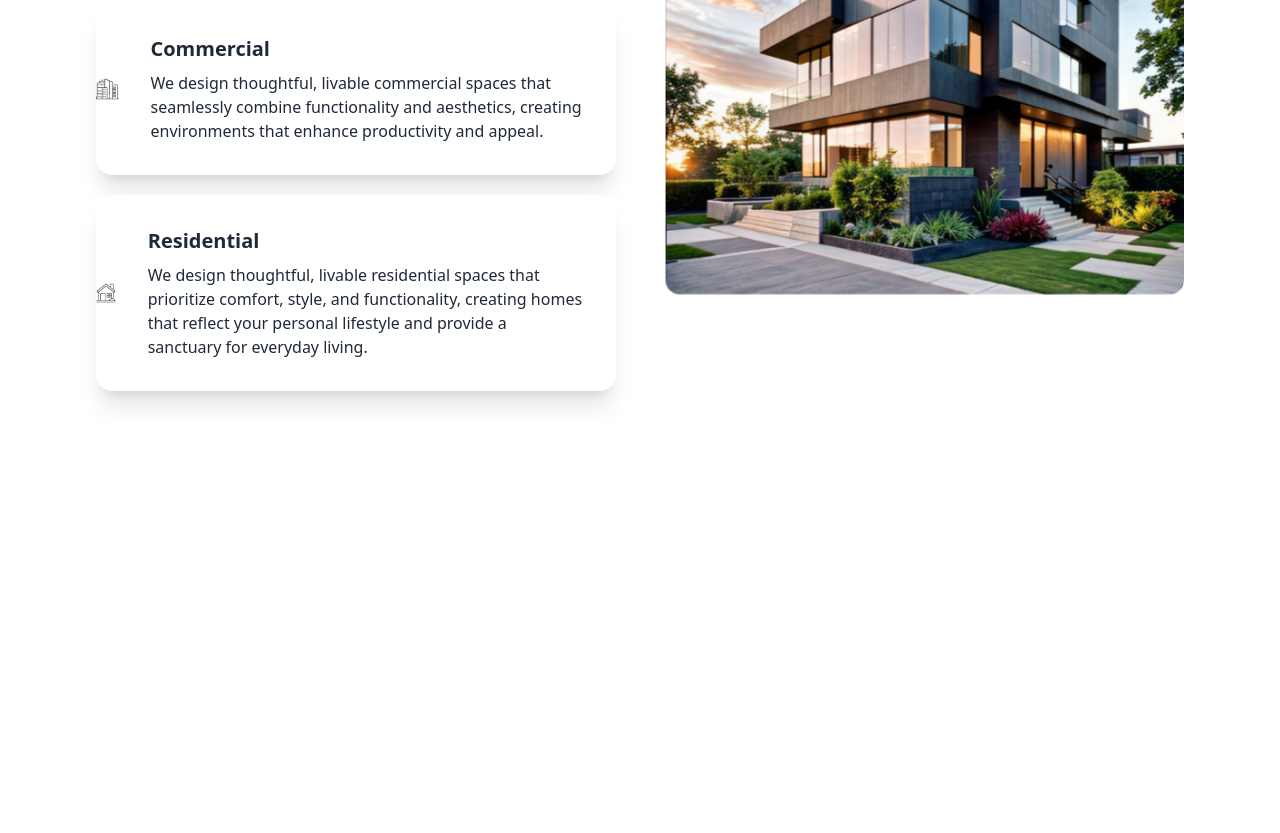
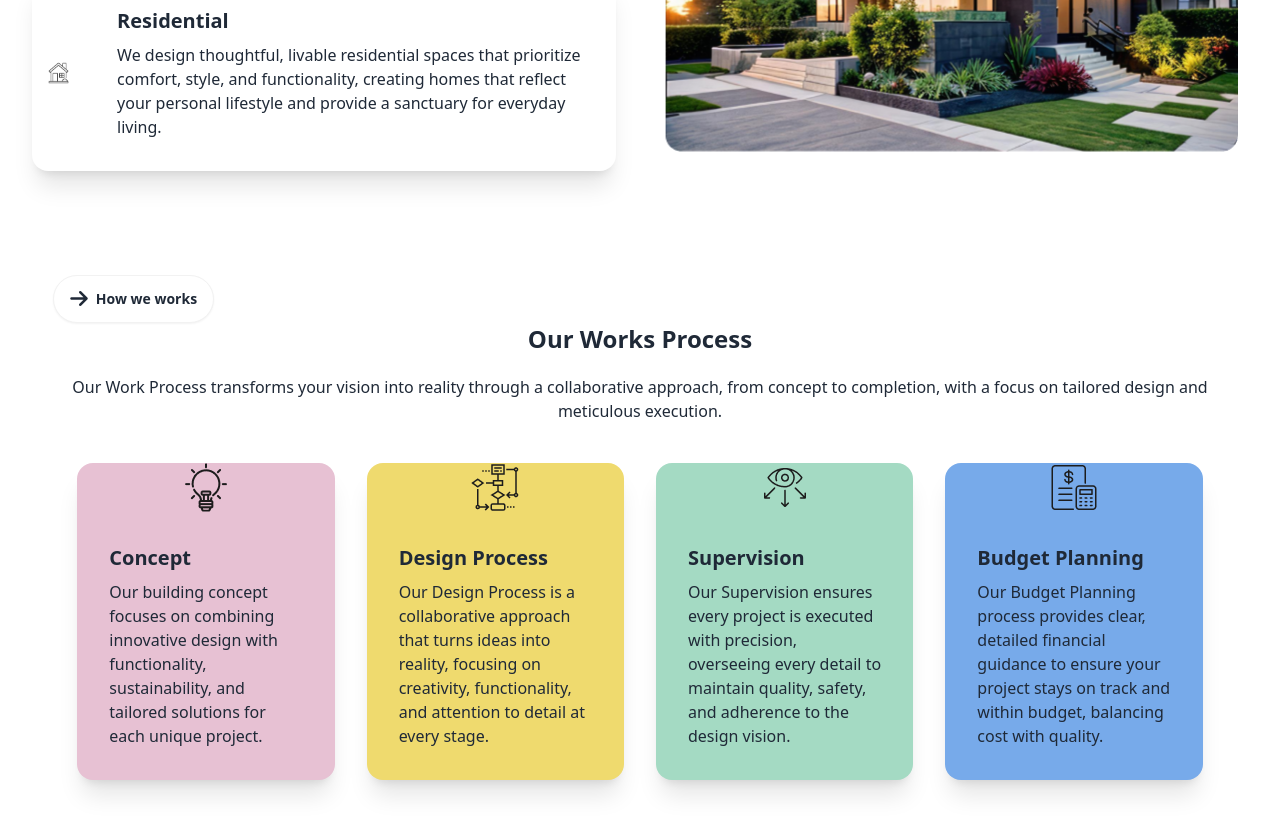
Before and after one commit to jnsharna26/Assignment-3, a plain HTML site: page index.html in a window 1280 px wide. Shown: the part 1241-2074 px from the top of the page. Before the commit the page ends 1728 px from the top, so only its background shows below. Drawn offline with nearby package versions, Linux system fonts and the light colour scheme.

Commit message:
added how we work section

```diff
--- a/index.html
+++ b/index.html
@@ -37,8 +37,8 @@
 </head>
 
 <body class="font-manrope">
-  <header class=" md:container  bg-gradient-to-r from-rgba(255, 255, 255, 1)
- to-rgba(255, 255, 255, 0)">
+  <header class="  bg-gradient-to-r from-text-[#ffffff]
+ to-#ffffff00">
 
     <nav>
       <div class="navbar ">
@@ -59,9 +59,9 @@
             </ul>
           </div>
           <a class="font-bold text-xl"> <i
-              class="fa-solid fa-arrow-right text-xl -rotate-45 bg-[#E76F51] rounded-full  w-[32px] h-[32px]"></i>Rinterio</a>
+              class="fa-solid fa-arrow-right text-xl -rotate-45 bg-[#abef5f] rounded-full  w-[32px] h-[32px]"></i>Rinterio</a>
         </div>
-        <div class="navbar-center hidden lg:flex">
+        <div class="navbar-center hidden lg:block">
           <ul class="menu menu-horizontal px-1">
             <li class="font-bold"><a>Home</a></li>
             <li><a>Service</a></li>
@@ -70,17 +70,16 @@
             <li><a>ContactUs</a></li>
           </ul>
         </div>
-        <div class="navbar-end hidden ">
-          <i class="fa-solid fa-magnifying-glass w-[48px] h-[48px] mt-8"></i>
-          <i class="fa-solid fa-cart-shopping w-[48px] h-[48px] mt-8 "></i>
-          <a class="btn bg-[#E76F51] rounded-full "> </i> Book
-            Consult <i class="fa-solid fa-arrow-right text-xl -rotate-45 "></i></a>
-        </div>
+        <i class="fa-solid fa-magnifying-glass w-[48px] h-[48px] mt-8"></i>
+        <i class="fa-solid fa-cart-shopping w-[48px] h-[48px] mt-8 "></i>
+        <a class="btn bg-[#abef5f] rounded-full "> </i> Book
+          Consult <i class="fa-solid fa-arrow-right text-xl -rotate-45 "></i></a>
+      </div>
       </div>
     </nav>
     <!-- image -->
-    <div class="lg: ml-40 lg:p-16 border border-blue-100 ">
-      <img src="assets/banner.png" alt="">
+    <div class="  border border-blue-100 ">
+      <img class="mx-auto" src="assets/banner.png" alt="">
     </div>
     <div class="lg:px-32">
       <h1 class="font-bold text-5xl text-center my-10">A barn house of this design has a <br>striking appearance</h1>
@@ -90,16 +89,16 @@
         silhouette
         with contemporary materials, creating a unique and inviting space.</p>
       <div class="text-center mt-8">
-        <a class="btn bg-[#E76F51] rounded-full justify-center"> </i> View Details <i
+        <a class="btn bg-[#abef5f] rounded-full justify-center"> </i> View Details <i
             class="fa-solid fa-arrow-right text-xl -rotate-45 "></i></a>
       </div>
     </div>
 
   </header>
 
-  <main>
-    <section class=" grid  md:grid-cols-2 lg:grid-cols-2 w-11\12 mx-auto py-24 gap-12 px-24">
-      <div class="">
+  <main class=" mx-auto">
+    <section class=" grid  md:grid-cols-1 lg:grid-cols-2 w-11\12 mx-auto lg: gap-12  ">
+      <div class="pl-8">
         <img src="assets/Vector.png" alt="">
         <a class="btn bg-[#ffffff] rounded-full mt-2 "><i class="fa-solid fa-arrow-right text-xl -rotate-45 "></i>
           </i>About
@@ -109,8 +108,8 @@
           both
           beautiful and comfortable to live in.</p>
         <!-- card 1 -->
-        <div class="card card-side bg-base-100 shadow-xl mt-5">
-          <figure>
+        <div class="card card-side bg-base-100 shadow-xl mt-5 ">
+          <figure class="p-4">
             <img src="assets/commercial.png" alt="" />
           </figure>
           <div class="card-body">
@@ -122,8 +121,8 @@
           </div>
         </div>
         <!-- card 2 -->
-        <div class="card card-side bg-base-100 shadow-xl mt-5">
-          <figure>
+        <div class="card card-side bg-base-100 shadow-xl mt-5 ">
+          <figure class="p-4">
             <img src="assets/residential.png" alt="" />
           </figure>
           <div class="card-body">
@@ -140,7 +139,75 @@
       </div>
     </section>
     <!-- How we works -->
+    <section class="w-11/12 mx-auto my-24">
+      <div class="">
+        <a class="btn bg-[#ffffff] rounded-full mt-2 " href=""><i class="fa-solid fa-arrow-right text-xl "></i>How we
+          works</a>
+        <h2 class="font-bold text-2xl text-center mb-5">Our Works Process</h2>
+        <p class="text-center mb-5">Our Work Process transforms your vision into reality through a collaborative
+          approach,
+          from concept to
+          completion, with
+          a focus on tailored design and meticulous execution.
+        </p>
+      </div>
+      <!-- cards -->
+      <div class="grid md:grid-cols-2 lg:grid-cols-4 px-6 gap-8 ">
+        <!-- card 1 -->
+        <div class="card  shadow-xl mt-5 bg-[#e7c1d3]">
+          <figure>
+            <img src="assets/concept.png" alt="" />
+          </figure>
+          <div class="card-body">
+            <h2 class="card-title">Concept</h2>
+            <p>Our building concept focuses on combining innovative design with functionality, sustainability, and
+              tailored solutions
+              for each unique project.</p>
 
+          </div>
+        </div>
+        <!-- card 2 -->
+        <div class="card bg-[#efda6e] shadow-xl mt-5">
+          <figure>
+            <img src="assets/flow-chart.png" alt="" />
+          </figure>
+          <div class="card-body">
+            <h2 class="card-title">Design Process</h2>
+            <p>Our Design Process is a collaborative approach that turns ideas into reality, focusing on creativity,
+              functionality, and
+              attention to detail at every stage.</p>
+
+          </div>
+        </div>
+        <!-- card 3-->
+        <div class="card bg-[#a4dac3] shadow-xl mt-5">
+          <figure>
+            <img src="assets/vision.png" alt="" />
+          </figure>
+          <div class="card-body">
+            <h2 class="card-title">Supervision</h2>
+            <p>Our Supervision ensures every project is executed with precision, overseeing every detail to maintain
+              quality, safety,
+              and adherence to the design vision.</p>
+
+          </div>
+        </div>
+        <!-- card 4 -->
+        <div class="card bg-[#77aaea] shadow-xl mt-5">
+          <figure>
+            <img src="assets/budget-planning.png" alt="" />
+          </figure>
+          <div class="card-body">
+            <h2 class="card-title">Budget Planning</h2>
+            <p>Our Budget Planning process provides clear, detailed financial guidance to ensure your project stays on
+              track and within
+              budget, balancing cost with quality.</p>
+
+          </div>
+        </div>
+      </div>
+
+    </section>
   </main>
   <footer>
 
```
